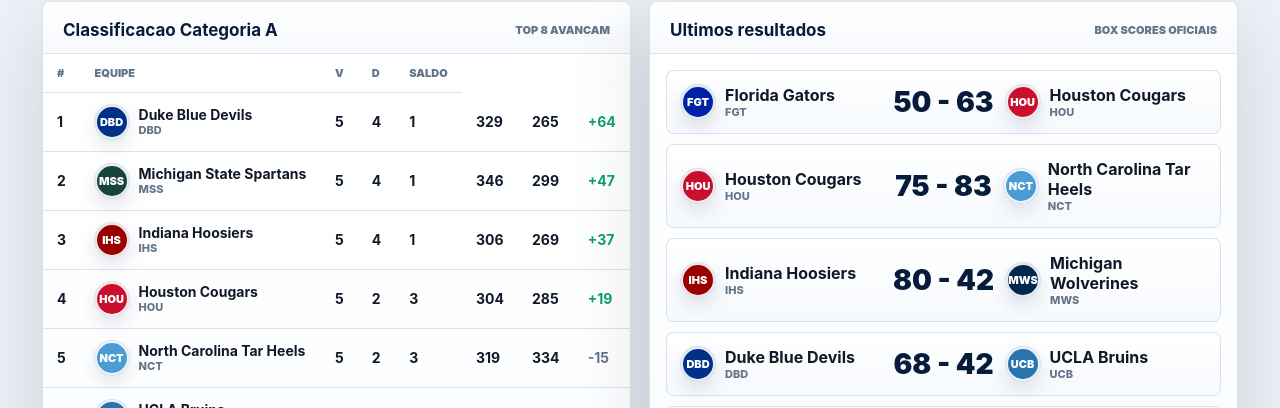
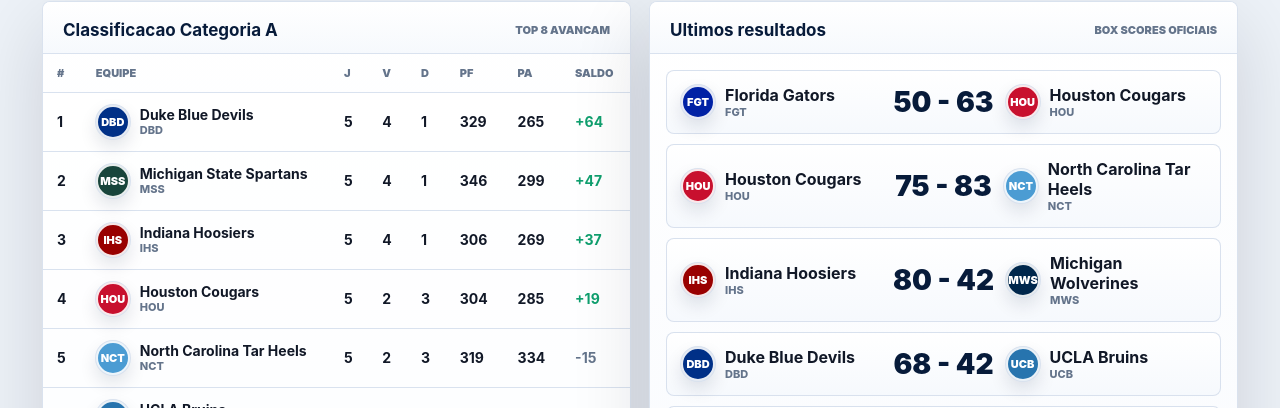
Before and after one commit to auzzo83/basquete-racha-26, a plain HTML site: page index.html in a window 1280 px wide. Shown: the part 692-1100 px from the top of the page. Drawn offline with Linux system fonts and the light colour scheme.

Commit message:
Atualiza rodada

```diff
--- a/index.html
+++ b/index.html
@@ -82,8 +82,11 @@
                    <tr>
                      <th>#</th>
                      <th>Equipe</th>
+                     <th>J</th>
                      <th>V</th>
                      <th>D</th>
+                     <th>PF</th>
+                     <th>PA</th>
                      <th>Saldo</th>
                    </tr>
                  </thead>
```
Lines whose indentation alone changed are shown as unchanged.
